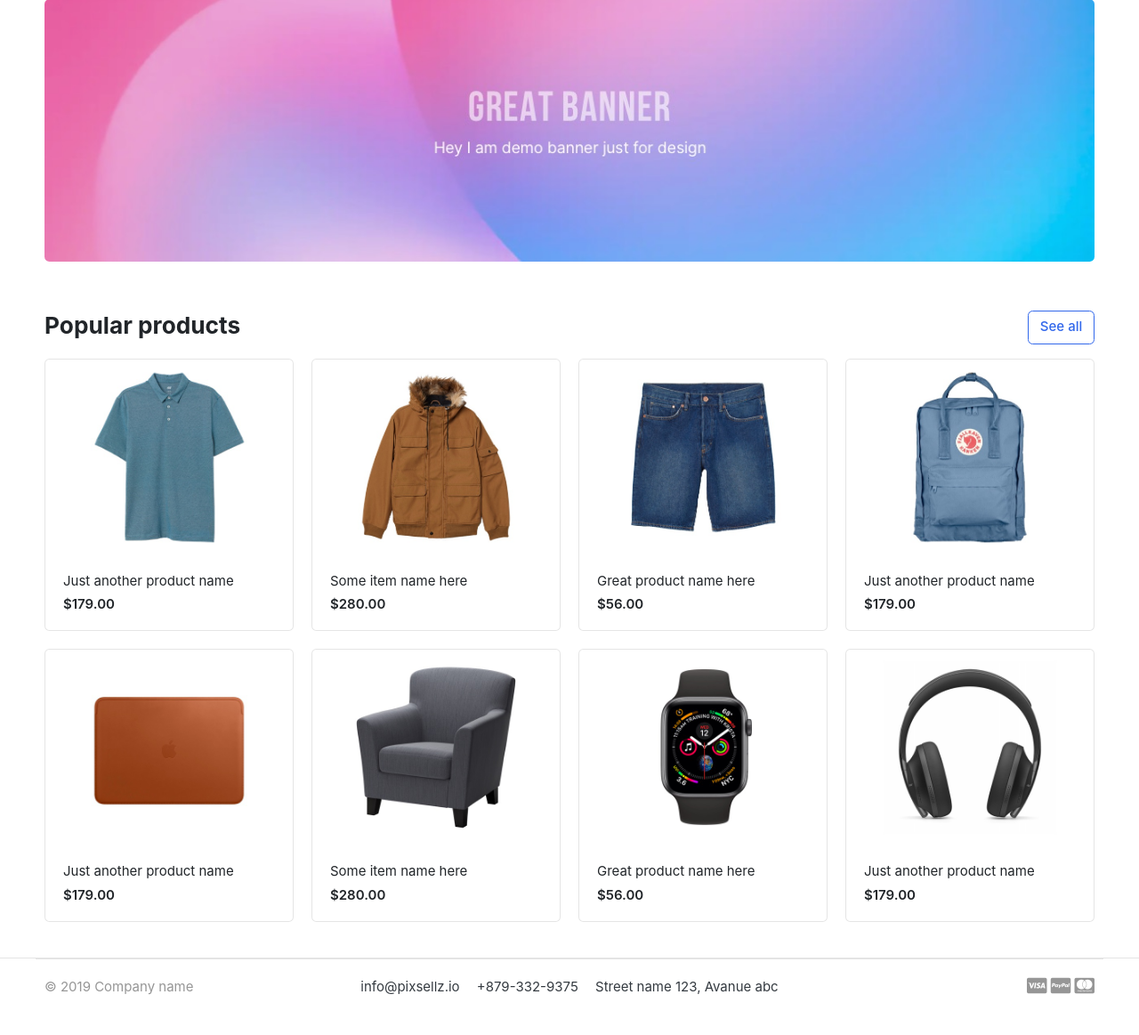
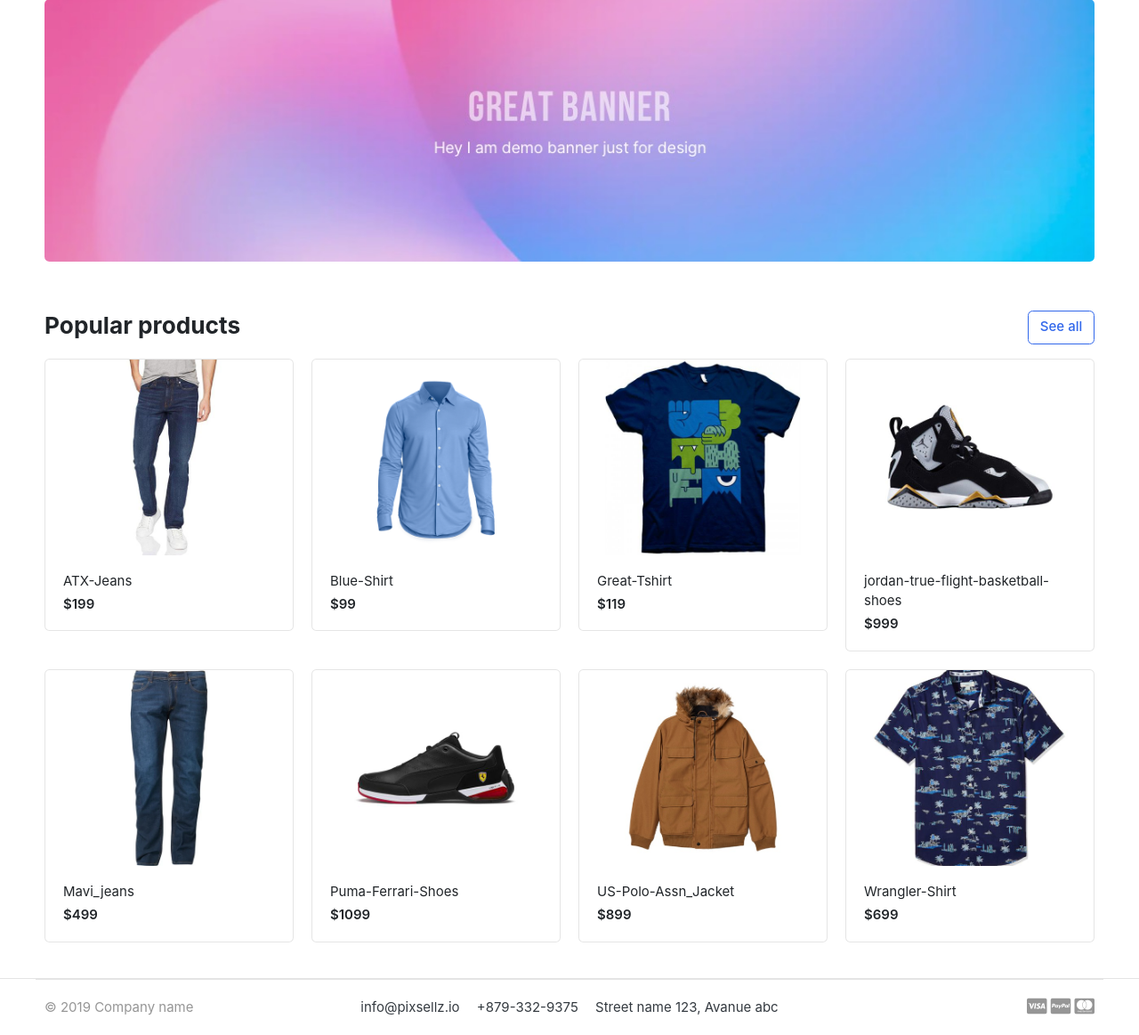
Before and after one commit to Mazen-Souda/Magilla, a Django app: page / in a window 1280 px wide. Shown: the part 139-1302 px from the top of the page at 89% size. Before the commit the page ends 1257 px from the top, so only its background shows below. Run offline with Django 4.2, Linux system fonts and the light colour scheme; data comes from the database, SQL or seed files in the repository; both versions use the stored data as it was after the commit; some libraries are stand-ins or nearby versions; some web fonts are replaced.

Commit message:
Display Product in Homepage

```diff
--- a/magilla/views.py
+++ b/magilla/views.py
@@ -1,6 +1,11 @@
 from django.shortcuts import render
 from django.http import HttpResponse
+from store.models import Product
 
 # Create your views here.
 def home(request):
-    return render(request, 'home.html')
+    prodects=Product.objects.all().filter(is_available=True)
+    context={
+        'products':prodects,
+    }
+    return render(request, 'home.html',context)
--- a/templates/home.html
+++ b/templates/home.html
@@ -27,78 +27,17 @@
 
 
 <div class="row">
+    {% for product in products %}
 	<div class="col-md-3">
 		<div class="card card-product-grid">
-			<a href="./product-detail.html" class="img-wrap"> <img src="{% static 'images/items/1.jpg' %}"> </a>
+			<a href="./product-detail.html" class="img-wrap"> <img src="{{ product.images.url }}"> </a>
 			<figcaption class="info-wrap">
-				<a href="./product-detail.html" class="title">Just another product name</a>
-				<div class="price mt-1">$179.00</div> <!-- price-wrap.// -->
+				<a href="./product-detail.html" class="title">{{ product.product_name }}</a>
+				<div class="price mt-1">${{ product.price }}</div> <!-- price-wrap.// -->
 			</figcaption>
 		</div>
 	</div> <!-- col.// -->
-	<div class="col-md-3">
-		<div class="card card-product-grid">
-			<a href="./product-detail.html" class="img-wrap"> <img src="{% static 'images/items/2.jpg' %}"> </a>
-			<figcaption class="info-wrap">
-				<a href="./product-detail.html" class="title">Some item name here</a>
-				<div class="price mt-1">$280.00</div> <!-- price-wrap.// -->
-			</figcaption>
-		</div>
-	</div> <!-- col.// -->
-	<div class="col-md-3">
-		<div class="card card-product-grid">
-			<a href="./product-detail.html" class="img-wrap"> <img src="{% static 'images/items/3.jpg' %}"> </a>
-			<figcaption class="info-wrap">
-				<a href="./product-detail.html" class="title">Great product name here</a>
-				<div class="price mt-1">$56.00</div> <!-- price-wrap.// -->
-			</figcaption>
-		</div>
-	</div> <!-- col.// -->
-	<div class="col-md-3">
-		<div class="card card-product-grid">
-			<a href="./product-detail.html" class="img-wrap"> <img src="{% static 'images/items/4.jpg' %}"> </a>
-			<figcaption class="info-wrap">
-				<a href="./product-detail.html" class="title">Just another product name</a>
-				<div class="price mt-1">$179.00</div> <!-- price-wrap.// -->
-			</figcaption>
-		</div>
-	</div> <!-- col.// -->
-	<div class="col-md-3">
-		<div class="card card-product-grid">
-			<a href="./product-detail.html" class="img-wrap"> <img src="{% static 'images/items/5.jpg' %}"> </a>
-			<figcaption class="info-wrap">
-				<a href="./product-detail.html" class="title">Just another product name</a>
-				<div class="price mt-1">$179.00</div> <!-- price-wrap.// -->
-			</figcaption>
-		</div>
-	</div> <!-- col.// -->
-	<div class="col-md-3">
-		<div class="card card-product-grid">
-			<a href="./product-detail.html" class="img-wrap"> <img src="{% static 'images/items/6.jpg' %}"> </a>
-			<figcaption class="info-wrap">
-				<a href="./product-detail.html" class="title">Some item name here</a>
-				<div class="price mt-1">$280.00</div> <!-- price-wrap.// -->
-			</figcaption>
-		</div>
-	</div> <!-- col.// -->
-	<div class="col-md-3">
-		<div class="card card-product-grid">
-			<a href="./product-detail.html" class="img-wrap"> <img src="{% static 'images/items/7.jpg' %}"> </a>
-			<figcaption class="info-wrap">
-				<a href="./product-detail.html" class="title">Great product name here</a>
-				<div class="price mt-1">$56.00</div> <!-- price-wrap.// -->
-			</figcaption>
-		</div>
-	</div> <!-- col.// -->
-	<div class="col-md-3">
-		<div class="card card-product-grid">
-			<a href="./product-detail.html" class="img-wrap"> <img src="{% static 'images/items/9.jpg' %}"> </a>
-			<figcaption class="info-wrap">
-				<a href="./product-detail.html" class="title">Just another product name</a>
-				<div class="price mt-1">$179.00</div> <!-- price-wrap.// -->
-			</figcaption>
-		</div>
-	</div> <!-- col.// -->
+    {% endfor %}
 </div> <!-- row.// -->
 
 </div><!-- container // -->
```
Also changed, not shown: db.sqlite3, media/photos/products/ATX-Jeans.jpg (added), media/photos/products/Blue-Shirt.jpg (added), media/photos/products/Great-Tshirt.jpg (added), media/photos/products/Mavi_jeans.jpg (added), media/photos/products/Puma-Ferrari-Shoes.jpg (added), media/photos/products/US-Polo-Assn_Jacket.jpg (added), media/photos/products/Wrangler-Shirt.jpg (added), media/photos/products/jordan-true-flight-basketball-shoes.jpg (added).
